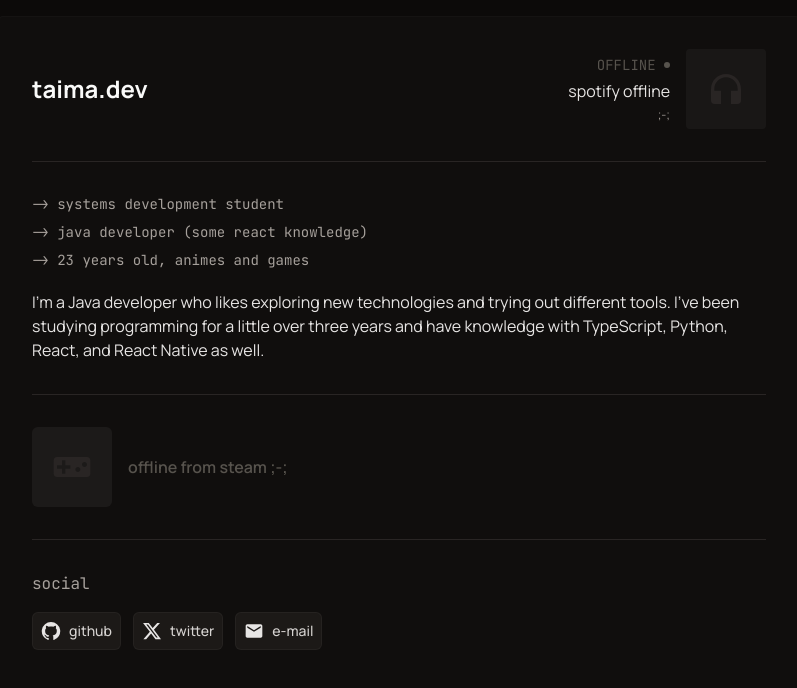
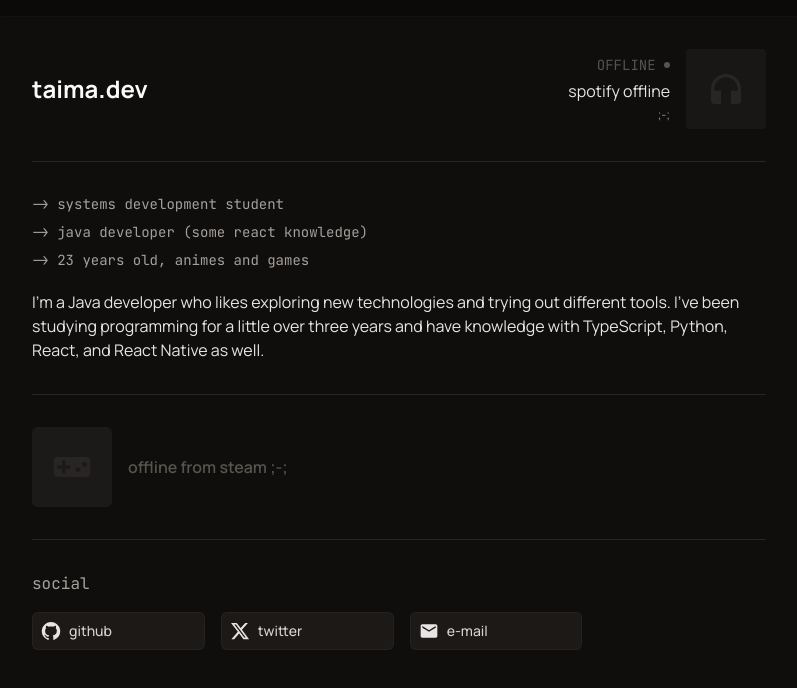
Before and after one commit to taima157/taima.dev, a Next.js app: page / in a window 1280 px wide. Shown: the top 688 px of the page, without its empty margins (241-1038 px from the left). Built offline with nearby package versions, Linux system fonts and the light colour scheme; no server answers.

Commit message:
fix social cards

```diff
--- a/src/components/social/index.tsx
+++ b/src/components/social/index.tsx
@@ -3,10 +3,10 @@ import { SocialIcon } from "../social-icon";
 
 export function Social() {
   return (
-    <section className="flex flex-col gap-4">
+    <section className="flex flex-col gap-4 w-full sm:w-[75%]">
       <h2 className="lowercase font-mono text-stone-400 text-md">Social</h2>
 
-      <div className="flex gap-3">
+      <div className="grid grid-cols-2 sm:grid-cols-3 gap-4 w-full">
         <SocialIcon
           url="https://github.com/taima157"
           name="github"
```
